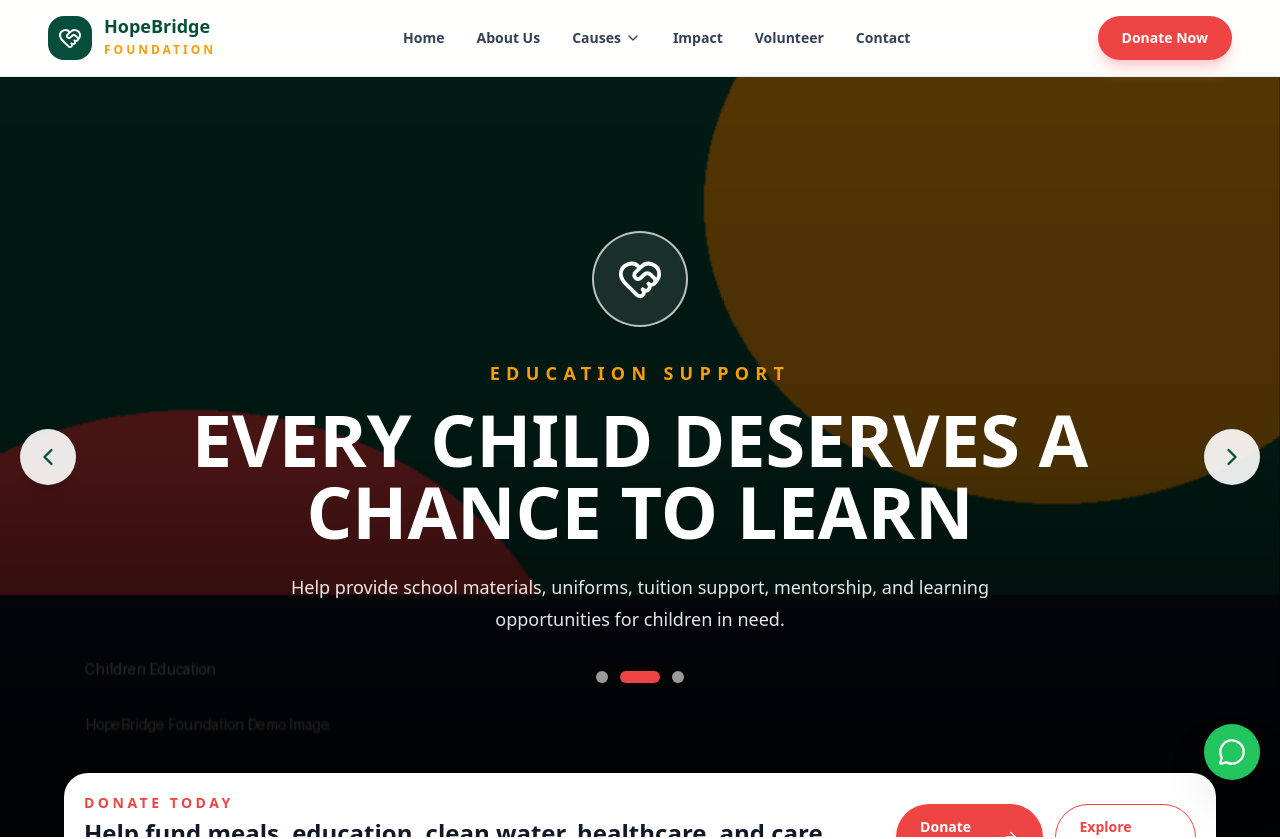
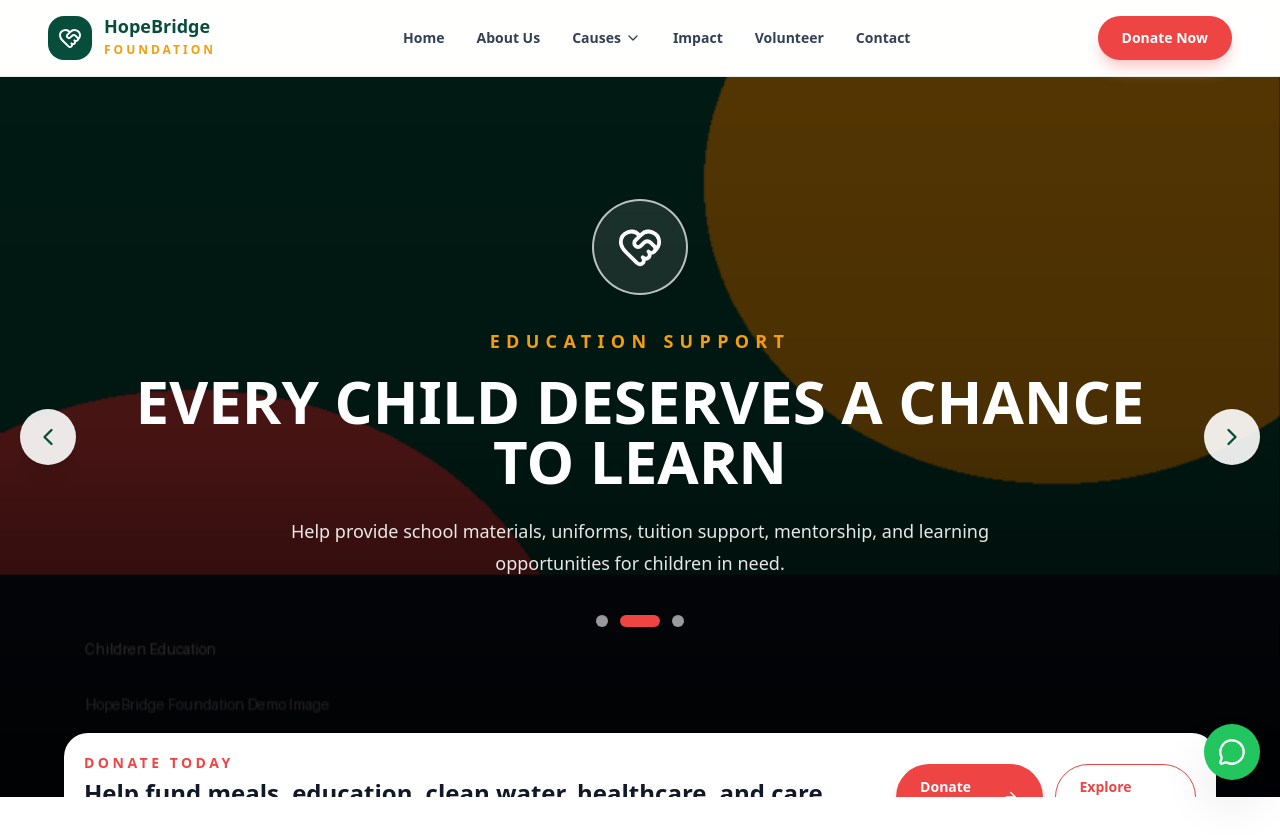
Before and after one commit to brianmichaelu/hopebridge-foundation, a Next.js app: page / in a window 1280 px wide. Shown: the top 839 px of the page. Built offline with nearby package versions, Linux system fonts and the light colour scheme.

Commit message:
Adjust HeroSection height and text styles
Refine homepage hero spacing

```diff
--- a/components/HeroSection.tsx
+++ b/components/HeroSection.tsx
@@ -47,7 +47,7 @@ export default function HeroSection() {
   const slide = slides[activeSlide];
 
   return (
-    <section className="relative min-h-[760px] overflow-hidden bg-black">
+    <section className="relative min-h-[720px] overflow-hidden bg-black">
       {slides.map((item, index) => (
         <Image
           key={item.image}
@@ -83,7 +83,7 @@ export default function HeroSection() {
         <ChevronRight size={28} />
       </button>
 
-      <div className="container-width relative z-10 flex min-h-[760px] items-center justify-center px-5 py-24 text-center lg:px-12">
+      <div className="container-width relative z-10 flex min-h-[720px] items-center justify-center px-5 pb-32 pt-20 text-center lg:px-12">
         <div className="mx-auto max-w-5xl text-white">
           <div className="mx-auto mb-8 flex h-24 w-24 items-center justify-center rounded-full border-2 border-white/70 bg-white/10 backdrop-blur">
             <HeartHandshake size={46} />
@@ -93,7 +93,7 @@ export default function HeroSection() {
             {slide.label}
           </p>
 
-          <h1 className="text-5xl font-black uppercase leading-tight sm:text-6xl lg:text-7xl">
+          <h1 className="mx-auto max-w-5xl text-4xl font-black uppercase leading-tight sm:text-5xl lg:text-6xl">
             {slide.title}
           </h1>
 
```
